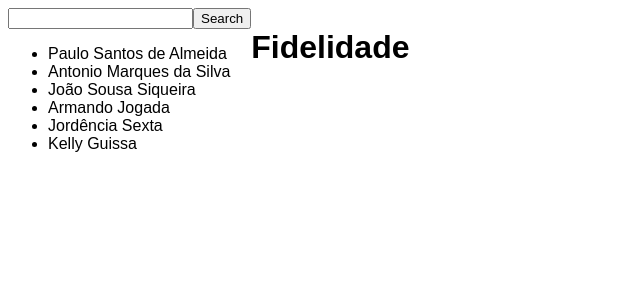
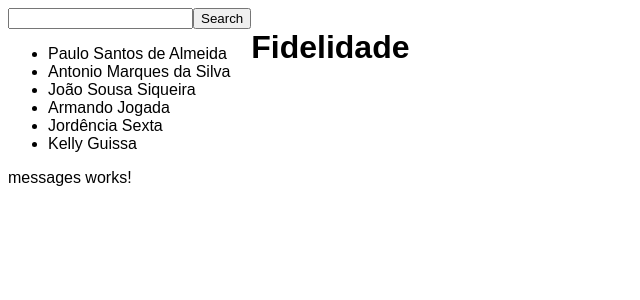
Before and after one commit to leanfj/teste-front-dm, an Angular app in the folder app/: page / in a window 1280 px wide. Shown: the top 300 px of the page, without its empty margins (0-640 px from the left). Built offline with nearby package versions, Linux system fonts and the light colour scheme.

Commit message:
criado componente de messagens

```diff
--- a/app/src/app/app.component.html
+++ b/app/src/app/app.component.html
@@ -4,6 +4,7 @@
     <app-lista-clientes
       (clienteSelecionado)="onSelectedClient($event)"
     ></app-lista-clientes>
+    <app-messages></app-messages>
   </div>
 
   <div>
--- a/app/src/app/app.module.ts
+++ b/app/src/app/app.module.ts
@@ -6,13 +6,15 @@
 import { SearchBarComponent } from './search-bar/search-bar.component';
 import { ClienteInfoComponent } from './cliente-info/cliente-info.component';
 import { ListaClientesComponent } from './lista-clientes/lista-clientes.component';
+import { MessagesComponent } from './messages/messages.component';
 
 @NgModule({
   declarations: [
     AppComponent,
     SearchBarComponent,
     ClienteInfoComponent,
-    ListaClientesComponent
+    ListaClientesComponent,
+    MessagesComponent
   ],
   imports: [BrowserModule, AppRoutingModule],
   providers: [],
--- /dev/null
+++ b/app/src/app/messages/messages.component.html
@@ -0,0 +1 @@
+<p>messages works!</p>
--- /dev/null
+++ b/app/src/app/messages/messages.component.ts
@@ -0,0 +1,15 @@
+import { Component, OnInit } from '@angular/core';
+
+@Component({
+  selector: 'app-messages',
+  templateUrl: './messages.component.html',
+  styleUrls: ['./messages.component.sass']
+})
+export class MessagesComponent implements OnInit {
+
+  constructor() { }
+
+  ngOnInit() {
+  }
+
+}
```
Also changed, not shown: app/src/app/messages/messages.component.sass (added), 1 other file (tests, documents, lock files or other folders).
